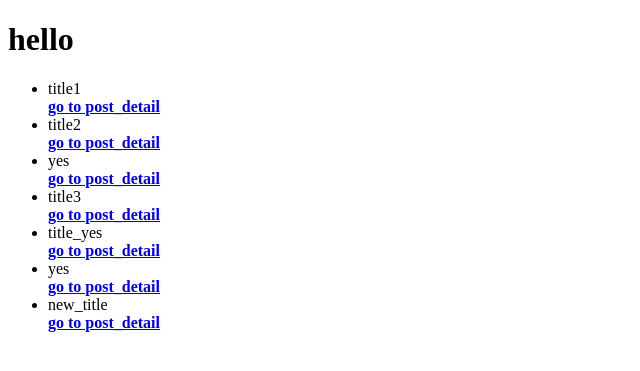
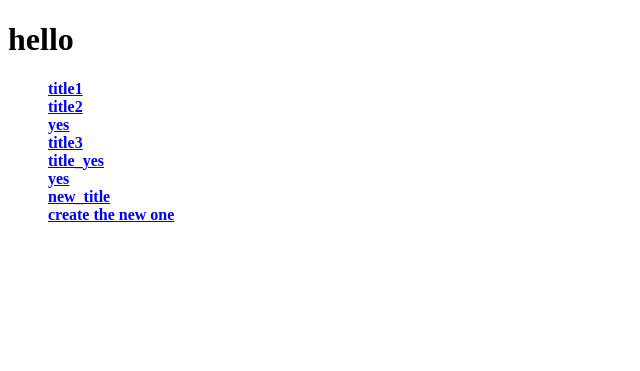
Before and after one commit to yeongjaelee/board_project, a Django app: page / in a window 1280 px wide. Shown: the top 371 px of the page, without its empty margins (0-640 px from the left). Run offline with Django 4.2, Linux system fonts and the light colour scheme; data comes from the database, SQL or seed files in the repository; both versions use the stored data as it was after the commit.

```diff
--- a/board/models/post_detail.py
+++ b/board/models/post_detail.py
@@ -1,5 +1,8 @@
 from django.db import models
+
+from board.models import Post
 
 
 class PostDetail(models.Model):
+    post = models.ForeignKey(Post, on_delete=models.CASCADE, related_name="details")
     context = models.TextField()
--- a/board/urls.py
+++ b/board/urls.py
@@ -3,5 +3,6 @@ from . import views
 
 urlpatterns = [
     path('', views.index, name='index'),
-    path('post_detail/', views.create, name='create'),
+    path('create_new/', views.create, name='create'),
+    path('<int:post_id>/post_detail', views.detail, name='detail'),
 ]
--- a/board/views.py
+++ b/board/views.py
@@ -8,14 +8,22 @@ from board.models.post import Post
 def index(request):
     posts = Post.objects.all()
     post_all = {"posts": posts}
+
     return render(request, './post_list.html', post_all)
 
 
 def create(request):
     if request.method == "POST":
-        print(1)
         title = request.POST.get('title')
         content = request.POST.get('content')
-        Post.objects.create(title=title)
-        PostDetail.objects.create(context=content)
-    return render(request, './post_detail.html')
+        post=Post.objects.create(title=title)
+        PostDetail.objects.create(post=post, context=content)
+    return render(request, './create_new.html')
+
+
+def detail(request, post_id):
+    post = Post.objects.get(pk=post_id)
+    print(post)
+    post_detail = post.details.all()
+    print(post_detail)
+    return render(request, './post_detail.html', {'post_detail': post_detail})
--- a/templates/post_list.html
+++ b/templates/post_list.html
@@ -3,8 +3,8 @@
     <h1>hello</h1>
     <ul>
         {% for post in posts %}
-            <li>{{ post.title }}</li>
-            <a href="{% url 'create' %}" class="btn btn-info"><b>go to post_detail</b></a>
+            <a href="{% url 'detail' post_id=post.id %}" class="btn btn-info"><b>{{ post.title }}<br></b></a>
         {% endfor %}
+    <a href="{% url 'create' %}" class="btn btn-info"><b>create the new one</b></a>
     </ul>
 </html>
```
Also changed, not shown: templates/create_new.html (added, +15 -0 lines), templates/post_detail.html (+6 -13 lines), board/migrations/0004_postdetail_post.py (added), board/migrations/0005_alter_postdetail_post.py (added), db.sqlite3.
